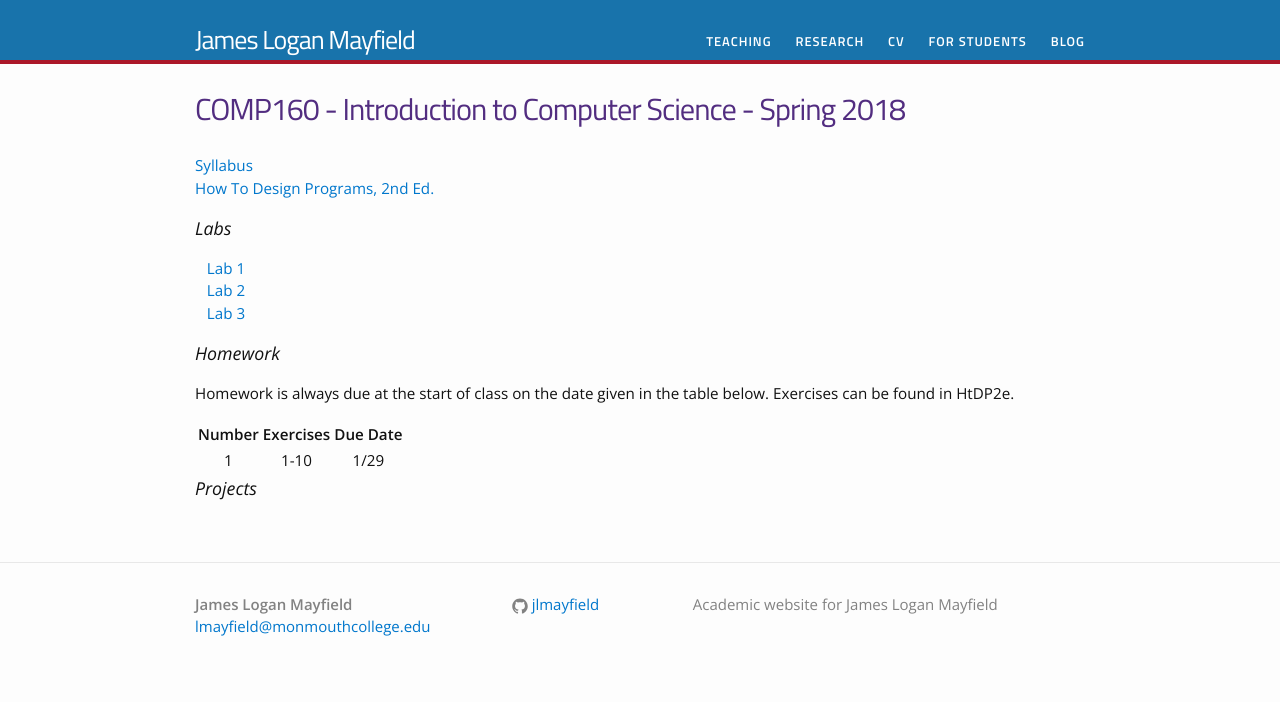
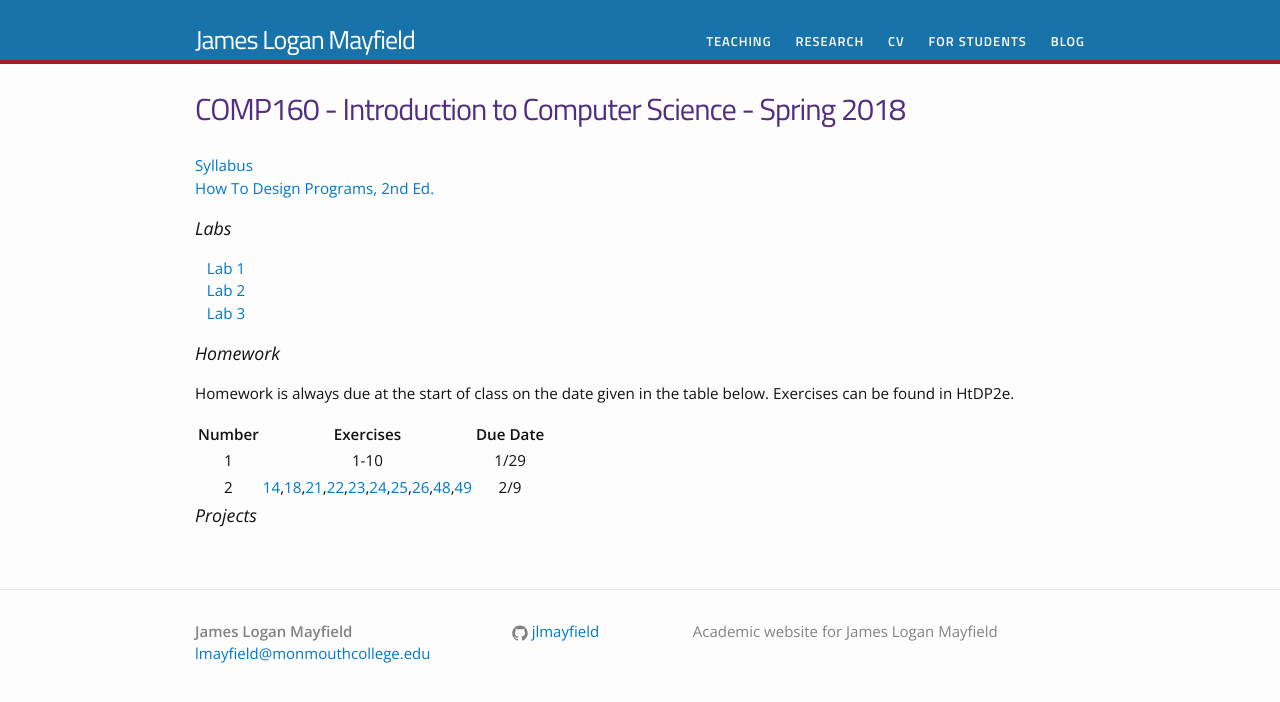
Before and after one commit to jlmayfield/jlmayfield.github.io, a Jekyll site: the page built from teaching/comp160.md, in a window 1280 px wide. Shown: the top 702 px of the page. Built offline with Jekyll 4.4.1, drawn with Linux system fonts in a browser that asks for light colours.

Commit message:
sp18. c160. hwk2 added. lab3 typo fixed.

```diff
--- a/teaching/comp160.md
+++ b/teaching/comp160.md
@@ -22,5 +22,7 @@ Homework is always due at the start of class on the date given in the table belo
 | Number | Exercises | Due Date |
 |:------:|:---------:|:--------:|
 |  1     |  1-10     |  1/29    |
+|  2     |[14](http://htdp.org/2018-01-06/Book/part_one.html#%28counter._%28exercise._fun3%29%29),[18](http://htdp.org/2018-01-06/Book/part_one.html#%28counter._%28exercise._fun10a%29%29),[21](http://htdp.org/2018-01-06/Book/part_one.html#%28counter._%28exercise._ex~3astepper1%29%29),[22](http://htdp.org/2018-01-06/Book/part_one.html#%28counter._%28exercise._dr-step0%29%29),[23](http://htdp.org/2018-01-06/Book/part_one.html#%28counter._%28exercise._dr-step2%29%29),[24](http://htdp.org/2018-01-06/Book/part_one.html#%28counter._%28exercise._dr-step4%29%29),[25](http://htdp.org/2018-01-06/Book/part_one.html#%28counter._%28exercise._dr-step10%29%29),[26](http://htdp.org/2018-01-06/Book/part_one.html#%28counter._%28exercise._dr-step10b%29%29),[48](http://htdp.org/2018-01-06/Book/part_one.html#%28counter._%28exercise._cond1%29%29),[49](http://htdp.org/2018-01-06/Book/part_one.html#%28counter._%28exercise._cond1-nested%29%29) |  2/9  |
+
 
 ### Projects
```
Also changed, not shown: 1 other file.
